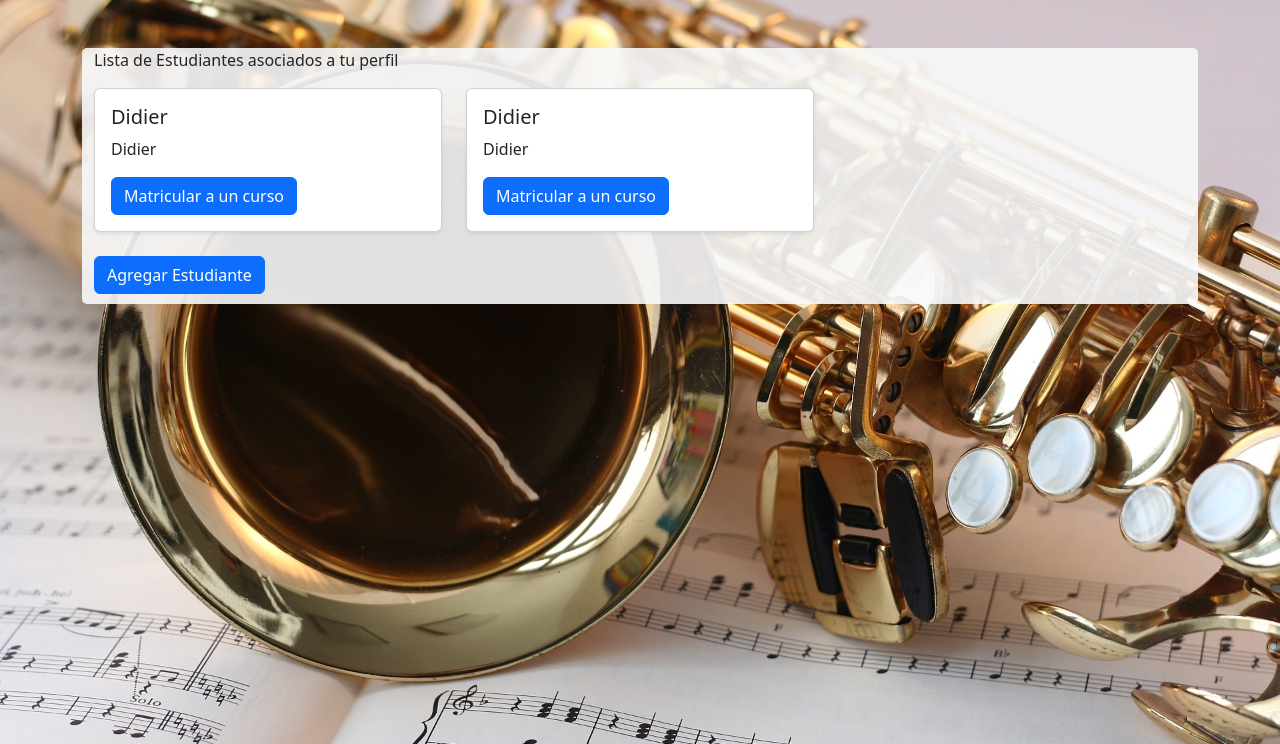
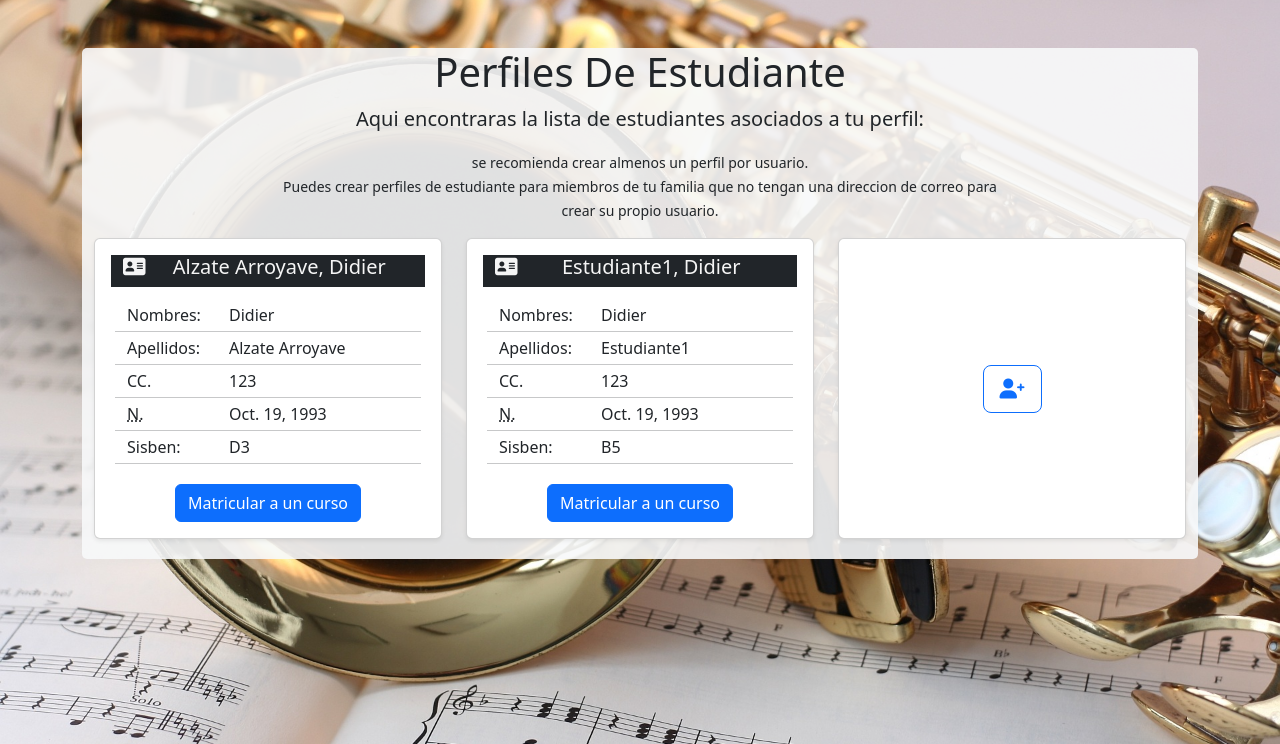
Before and after one commit to didieralz/web-casacultura, a Django app: page /cursos/estudiantes/ in a window 1280 px wide. Shown: the part 56-800 px from the top of the page. Run offline with Django 5.2, Linux system fonts and the light colour scheme; a user stored in the database is signed in; data comes from the database, SQL or seed files in the repository; both versions use the stored data as it was after the commit.

Commit message:
Se mejora la visual de Estudiante_list

```diff
--- a/cursos/templates/cursos/Estudiante_list.html
+++ b/cursos/templates/cursos/Estudiante_list.html
@@ -3,18 +3,73 @@
 {% extends "base.html" %}
 
 {% block page_content %}
+<div class="container-fluid text-center" style="width: 70%;">
+    <h1 class="text-center mx-auto" style="text-transform: capitalize">perfiles de estudiante</h1>
+    <p class="lead">Aqui encontraras la lista de estudiantes asociados a tu perfil: </p>
+    <ul class="list-unstyled">
+        <li><small>se recomienda crear almenos un perfil por usuario.</small></li>
+        <li><small>Puedes crear perfiles de estudiante para miembros de tu familia que no tengan una direccion de correo para crear su propio usuario.</small></li>
+    </ul>
+</div>
 
-<p>Lista de Estudiantes asociados a tu perfil</p>
-
-<div class="row">
+<div class="row" style="padding-bottom: 10px;">
     {% for Estudiante in Estudiantes %}
         <div class="col-md-4">
             <div class="card h-100 shadow-sm">
                 <div class="card-body d-flex flex-column">
-                    <h5 class="card-title">{{ Estudiante.nombres }}</h5>
-                    <p class="card-text">{{ Estudiante.nombres|truncatewords:20 }}</p>
+                    <div class="container bg-dark d-flex align-items-center" style="height: auto;" >
+                        <h5 style="color:whitesmoke;" ><i class="fa-solid fa-address-card"></i></h5>
+                        <h5 class="card-title text-center mx-auto" style="color:whitesmoke; text-transform: capitalize;" >{{ Estudiante.apellidos }}, {{ Estudiante.nombres }}</h5>
+                    </div>
+                    <div class="container-fluid p-3">
+                        <div class="row">
+                            <div class="col-sm-4">
+                                <p class="card-text" style="text-transform: capitalize">Nombres:</p>
+                            </div>
+                            <div class="col-sm-8">
+                                <p class="card-text" style="text-transform: capitalize">{{ Estudiante.nombres }}</p>
+                            </div>
+                            <hr class="mt-1 mb-1"></hr>
+                        </div>
+                        <div class="row">
+                            <div class="col-sm-4">
+                                <p class="card-text" style="text-transform: capitalize">Apellidos:</p>
+                            </div>
+                            <div class="col-sm-8">
+                                <p class="card-text" style="text-transform: capitalize">{{ Estudiante.apellidos }}</p>
+                            </div>
+                            <hr class="mt-1 mb-1"></hr>
+                        </div>
+                        <div class="row">
+                            <div class="col-sm-4">
+                                <p class="card-text" style="text-transform: uppercase">{{ Estudiante.tipo_documento}}.</p>
+                            </div>
+                            <div class="col-sm-8">
+                                <p class="card-text">{{ Estudiante.documento }}</p>
+                            </div>
+                            <hr class="mt-1 mb-1"></hr>
+                        </div>
+                        <div class="row">
+                            <div class="col-sm-4">
+                                <p class="card-text" style="text-transform: capitalize"><abbr title="Fecha de nacimiento">n.</abbr></p>
+                            </div>
+                            <div class="col-sm-8">
+                                <p class="card-text" >{{ Estudiante.fecha_nacimiento}}</p>
+                            </div>
+                            <hr class="mt-1 mb-1"></hr>
+                        </div>
+                        <div class="row">
+                            <div class="col-sm-4">
+                                <p class="card-text" style="text-transform: capitalize">Sisben:</p>
+                            </div>
+                            <div class="col-sm-8">
+                                <p class="card-text" style="text-transform: uppercase">{{ Estudiante.sisben}}</p>
+                            </div>
+                            <hr class="mt-1 mb-1"></hr>
+                        </div>
+                    </div>
                     <!--faltan Botones para editar y borrar-->
-                    <div class="mt-auto">
+                    <div class="mt-auto text-center">
                         <a href="{% url 'matricular' %}"
                         class="btn btn-primary btn-block">
                         Matricular a un curso
@@ -24,12 +79,14 @@
             </div>
         </div>
     {% endfor %}
+    <div class="col-md-4">
+        <div class="card h-100 shadow-sm d-flex align-items-center justify-content-center">
+            <a  href="{% url 'estudiante_new' %}" type="button" class="btn btn-outline-primary btn-lg" title="Nuevo perfil de Estudiante"><i class="fa-solid fa-user-plus"></i>
+
+            </a>
+        </div>
+    </div>
 
 </div>
-<br>
-<a href="{% url 'estudiante_new' %}"
-    class="btn btn-primary">
-    Agregar Estudiante
-</a>
 
 {% endblock %}
--- a/static/css/styles.css
+++ b/static/css/styles.css
@@ -6,3 +6,8 @@ body {
     background-repeat: no-repeat;
     background-attachment: fixed;
 }
+
+.custom-tooltip {
+    --bs-tooltip-bg: var(--bd-violet-bg);
+    --bs-tooltip-color: var(--bs-white);
+  }
--- a/var/www/css/styles.css
+++ b/var/www/css/styles.css
@@ -6,3 +6,8 @@ body {
     background-repeat: no-repeat;
     background-attachment: fixed;
 }
+
+.custom-tooltip {
+    --bs-tooltip-bg: var(--bd-violet-bg);
+    --bs-tooltip-color: var(--bs-white);
+  }
```
Also changed, not shown: progess.md (+18 -8 lines), db.sqlite3.
